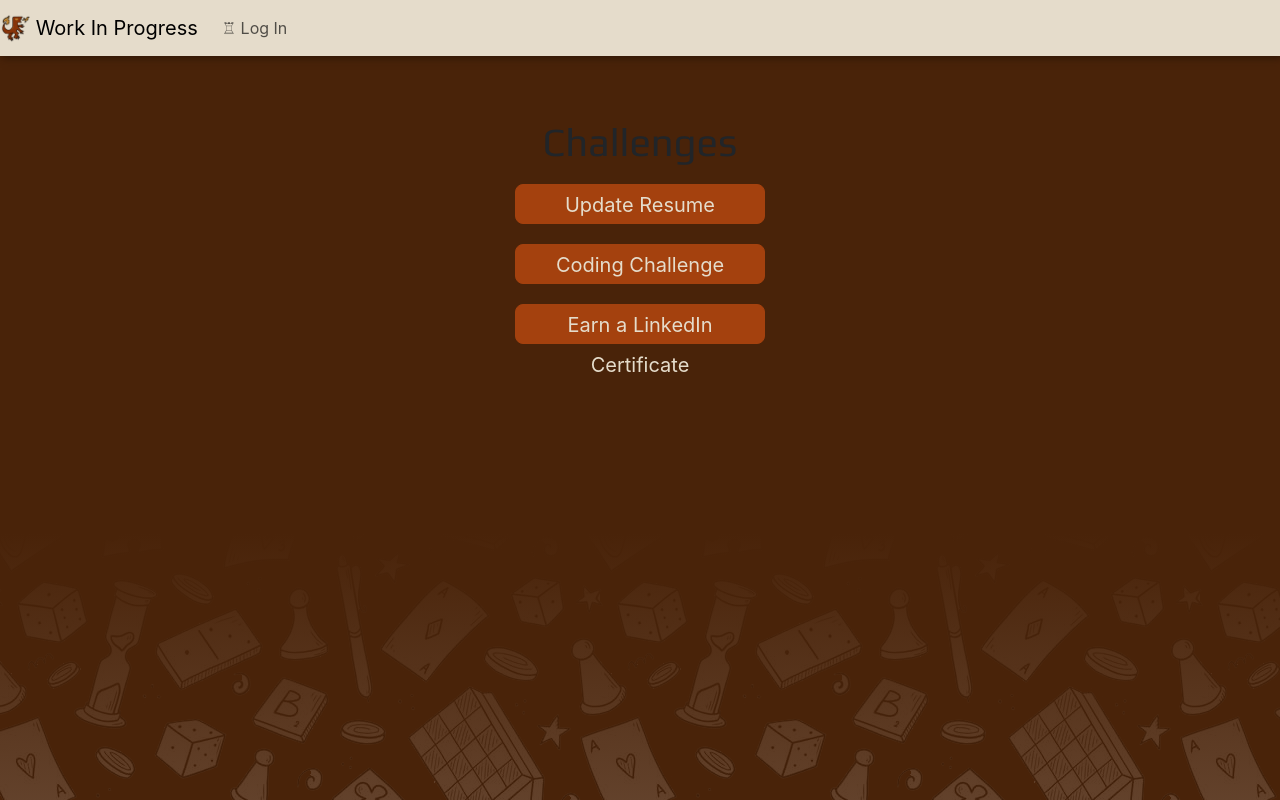
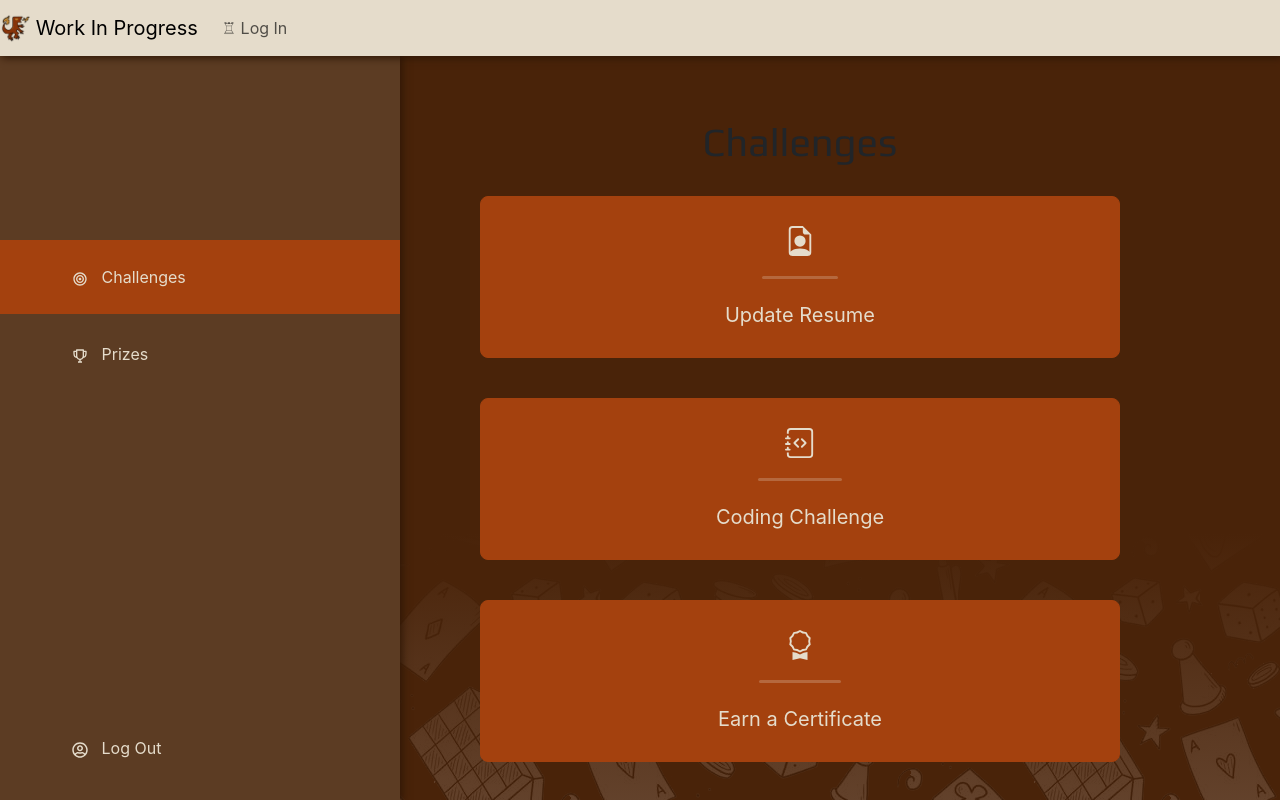
Before and after one commit to wujason1/HackathonProject, a React (Create React App) app in the folder frontend/: page /dashboard in a window 1280 px wide. Built offline with nearby package versions, Linux system fonts and the light colour scheme.

Commit message:
css to dashboard

```diff
--- a/frontend/package.json
+++ b/frontend/package.json
@@ -10,7 +10,9 @@
     "bootstrap": "^5.3.2",
     "react": "^18.2.0",
     "react-bootstrap": "^2.10.0",
+    "react-bootstrap-icons": "^1.10.3",
     "react-dom": "^18.2.0",
+    "react-icons": "^5.0.1",
     "react-native": "^0.73.3",
     "react-router-dom": "^6.21.3",
     "react-scripts": "5.0.1",
--- /dev/null
+++ b/frontend/src/components/ChallengeBox.css
@@ -0,0 +1,26 @@
+.challengeDiv {
+    margin-top: 10px;
+    display: flex;
+    align-items: center;
+    justify-content: center;
+}
+
+.challengeBox {
+    padding: 5rem;
+    width: 40rem;
+    display: flex;
+    align-items: center;
+    justify-content: center;
+}
+
+.iconAndTitle {
+    display: flex;
+    flex-direction: column;
+    align-items: center;
+}
+
+.iconAndTitle hr {
+    width: 50%;
+    margin: 1rem auto;
+    border-color: black;
+}
--- a/frontend/src/components/ChallengeBox.js
+++ b/frontend/src/components/ChallengeBox.js
@@ -1,8 +1,8 @@
 import React, { useState, useRef } from 'react';
 import { Modal, Button, Form, InputGroup } from 'react-bootstrap';
-//import '../Challenges.css';
+import './ChallengeBox.css';
 
-function ChallengeBox({title, description, type}) {
+function ChallengeBox({ title, description, type, icon: Icon }) {
     const [show, setShow] = useState(false);
 
     const handleClose = () => setShow(false);
@@ -11,10 +11,19 @@ function ChallengeBox({title, description, type}) {
     const [url, setUrl] = useState("");
 
     return (
-        <div>
+        <div className="challengeDiv">
             <Button className="challengeBox" size="lg" variant="light" onClick={handleShow}>
-            {title}
+                <div className="iconAndTitle">
+                    <div className="icon">
+                        {Icon && <Icon size={30} />}
+                    </div>
+                        <hr />
+                    <div className="title">
+                        {title}
+                    </div>
+                </div>
             </Button>
+
             <Modal
                 centered
                 show={show}
--- /dev/null
+++ b/frontend/src/components/Sidenav.css
@@ -0,0 +1,42 @@
+.sidebar {
+    position: fixed;
+    top: 0;
+    left: 0;
+    bottom: 0;
+    width: 400px;
+    background-color: #5c3c23;
+    box-shadow: 2px 2px 8px #2e1606;
+}
+
+.list-group {
+    margin-top: 10rem;
+    padding: 5rem 0;
+}
+
+.list-group-item {
+    padding: 25px 15px;
+    background-color: #5c3c23;
+    border: none;
+    border-radius: 0 !important;
+    color: #E5DCCB;
+    text-align: left;
+    padding-left: 4.5rem;
+}
+
+.list-group-item.active,
+.list-group-item:hover {
+    background-color: #A4410E;
+    color: #E5DCCB;
+}
+
+.list-group-item + .list-group-item {
+    margin-top: 0.2rem;
+}
+
+.logout-button {
+    margin-top: 15rem;
+}
+
+.main-content {
+    margin-left: 400px;
+}
--- /dev/null
+++ b/frontend/src/components/Sidenav.js
@@ -0,0 +1,24 @@
+import React from 'react';
+import { Link, useLocation } from 'react-router-dom';
+import './Sidenav.css';
+import { BiBullseye, BiTrophy} from 'react-icons/bi';
+import { FaRegUserCircle } from 'react-icons/fa';
+
+const SideNav = () => {
+  const location = useLocation();
+  const isActive = (pathname) => location.pathname === pathname;
+
+  return (
+    <div className="sidebar">
+        <div className="list-group">
+            <Link to="/dashboard" className={`list-group-item list-group-item-action ${isActive('/dashboard') ? 'active' : ''}`} > <BiBullseye/> &nbsp; Challenges </Link>
+            <Link to="/prizes" className={`list-group-item list-group-item-action ${isActive('/prizes') ? 'active' : ''}`} > <BiTrophy/> &nbsp; Prizes </Link>
+        </div>
+        <div className="logout-button">
+            <Link to="/login" className={`list-group-item list-group-item-action ${isActive('/prizes') ? 'active' : ''}`} > <FaRegUserCircle/> &nbsp; Log Out </Link>
+        </div>
+    </div>
+  );
+};
+
+export default SideNav;
--- a/frontend/src/pages/Dashboard.js
+++ b/frontend/src/pages/Dashboard.js
@@ -1,38 +1,51 @@
 import React from 'react';
-import ChallengeBox from '../components/ChallengeBox.js';
-//import SideNav from './components/SideNav.js'
-//import './Challenges.css';
+import ChallengeBox from '../components/ChallengeBox.js'
+import Sidenav from '../components/Sidenav';
+import { FileEarmarkPerson, JournalCode, Award } from 'react-bootstrap-icons';
 
 const Dashboard = () => {
-        return(
-            <div>
+  return (
+    <div className="container-fluid">
+        <div className="row">
+            <div className="col-md-3">
+                <Sidenav />
+            </div>
+
+            <div className="col-md-9">
+                <main role="main" className="px-4">
+                    <div className="colorWhite">
                         <h1>Challenges</h1>
+
                     <div className='challengeDiv'>
                         <ChallengeBox
                         title={"Update Resume"}
-                    description={"Something about why updating resume is necessary and maybe some resources to help " +
-                                    "user out."}
+                        description={"With an updated resume, you'll always be ready to submit your applications or know what to talk about during interviews." }
                         type={"file"}
+                        icon={FileEarmarkPerson}
                         />
                     </div>
                     <div className='challengeDiv'>
                         <ChallengeBox
                         title={"Coding Challenge"}
-                    description={"Something about why practicing coding challenges is crucial. Maybe throw up a " +
-                                    "statistic or something."}
+                        description={"Most software roles have a coding challenge in the interview process. Practicing with Leetcode helps keep your mind sharp for these interviews"}
                         type={"url"}
+                        icon={JournalCode}
                         />
                     </div>
                     <div className='challengeDiv'>
                         <ChallengeBox
-                    title={"Earn a LinkedIn Certificate"}
-                    description={"Talk about how this time can be used to review previous knowledge or pick up a new " +
-                                    "skill."}
+                        title={"Earn a Certificate"}
+                        description={"Review old skills or pick up a new one. Getting a certificate is a great way to show off your desire to learn more."}
                         type={"url"}
+                        icon={Award}
                         />
                     </div>
                     </div>
+                </main>
+            </div>
+        </div>
+    </div>
   );
-}
+};
 
 export default Dashboard;
--- a/frontend/src/pages/Login.js
+++ b/frontend/src/pages/Login.js
@@ -1,32 +1,32 @@
 import React, { useState } from 'react';
 import { Link } from 'react-router-dom';
-import { Button } from 'react-bootstrap';
+import { Button, Alert } from 'react-bootstrap'; // Import Alert component for showing error
 import '../index.css';
 
-const Login = () => {
+const Login = ( ) => {
     const [email, setEmail] = useState('');
     const [password, setPassword] = useState('');
+    const [showError, setShowError] = useState(false);
 
-    const handleSubmit = async(e) => {
+    const handleSubmit = async (e) => {
         e.preventDefault();
-        try{
+        try {
             const response = await fetch('http://localhost:8080/login?email=' + email + "&password=" + password, {
                 method: 'POST',
                 headers: {
-                'Accept' : 'application/json',
-                'Content-Type':'application/json',
+                    'Accept': 'application/json',
+                    'Content-Type': 'application/json',
                 },
             });
             if (response.ok) {
-            console.log('User logged in successfully!');
                 // Redirect to dashboard upon successful registration
                 window.location.href = '/dashboard';
             } else {
-            console.error('Login failed:', response.statusText);
-            // add pop up of incorrect login credentials?
+                // error message
+                setShowError(true);
             }
         } catch (error) {
-            console.error('Login failed:', error.message);
+            setShowError(true);
         }
     }
 
@@ -34,8 +34,13 @@ const Login = () => {
         <div>
             <div className="loginDiv">
                 <h1>Work In Progress</h1>
-        <h1> Gamify Your Job Application Process!</h1>
+                <h2> Gamify Your Job Application Process!</h2>
                 <hr />
+                {showError && ( // Conditionally render error message
+                    <Alert variant="danger">
+                        Incorrect email or password. Please try again.
+                    </Alert>
+                )}
                 <form onSubmit={handleSubmit}>
                     <input type="email" placeholder="Email" value={email} onChange={(e) => setEmail(e.target.value)} />
                     <input type="password" placeholder="Password" value={password} onChange={(e) => setPassword(e.target.value)} />
--- a/frontend/src/pages/Registration.js
+++ b/frontend/src/pages/Registration.js
@@ -1,6 +1,6 @@
 import React, { useState } from 'react';
 import { Link } from 'react-router-dom';
-import { Button } from 'react-bootstrap';
+import { Button, Alert } from 'react-bootstrap';
 
 const Registration = () => {
     const [formData, setFormData] = useState({
@@ -10,27 +10,35 @@ const Registration = () => {
         password: ''
     });
 
+    const [error, setError] = useState('');
+
     const handleChange = e => {
         setFormData({ ...formData, [e.target.name]: e.target.value });
     };
 
     const handleSubmit = async e => {
         e.preventDefault();
+        if (!formData.firstName || !formData.lastName || !formData.email || !formData.password) {
+            setError('All fields are required');
+            return;
+        }
         try {
             const response = await fetch('http://localhost:8080/registration', {
                 method: 'POST',
                 headers: { 'Content-Type': 'application/json' },
                 body: JSON.stringify(formData)
             });
-      if (response.ok) {
+            if (!response.ok) {
+                const data = await response.json();
+                setError('Email address already exists');
+            } else {
                 console.log('User registered successfully!');
                 // Redirect to login page upon successful registration
                 window.location.href = '/login';
-      } else {
-        console.error('Registration failed:', response.statusText);
             }
         } catch (error) {
             console.error('Registration failed:', error.message);
+            setError('Registration failed. Please try again later.');
         }
     };
 
@@ -40,6 +48,9 @@ const Registration = () => {
                 <h1>Work In Progress</h1>
                 <h2>Sign Up</h2>
                 <hr />
+
+                {error && <Alert variant="danger">{error}</Alert>}
+
                 <form onSubmit={handleSubmit}>
                     <div>
                         <input type="text" name="firstName" placeholder="First Name" value={formData.firstName} onChange={handleChange} />
@@ -53,8 +64,9 @@ const Registration = () => {
                     <div>
                         <input type="password" name="password" placeholder="Password" value={formData.password} onChange={handleChange} />
                     </div>
-          <Button type="submit" variant="dark"> Submit </Button>
+                    <Button type="submit" variant="dark">Submit</Button>
                 </form>
+
                 <h4><Link to="/login">Back to Login</Link></h4>
             </div>
         </div>
```
Also changed, not shown: 1 other file (tests, documents, lock files or other folders). Lines whose indentation alone changed are shown as unchanged.
